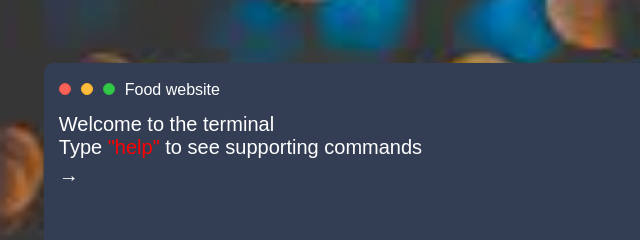
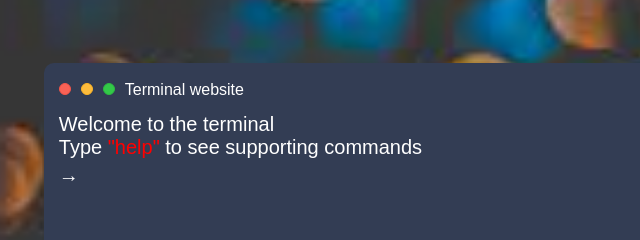
Before and after one commit to bravealex1/Terminal-Website.github.io, a plain HTML site: page index.html in a window 1280 px wide. Shown: the top 240 px of the page, 217-857 px from the left. Drawn offline with Linux system fonts and the light colour scheme.

Commit message:
Update index.html

```diff
--- a/index.html
+++ b/index.html
@@ -12,7 +12,7 @@
                 <div class="close"></div>
                 <div class="min"></div>
                 <div class="max"></div>
-                <span class="terminal-bar-text">Food website</span>
+                <span class="terminal-bar-text">Terminal website</span>
             </div>
 
             <div class="terminal-content" id="terminal_content">
```
